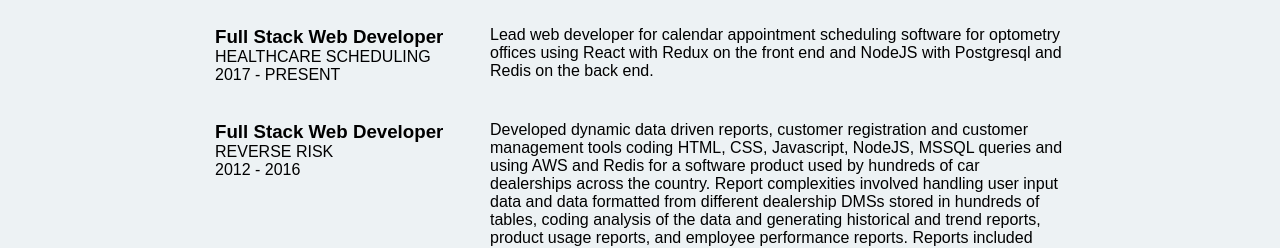
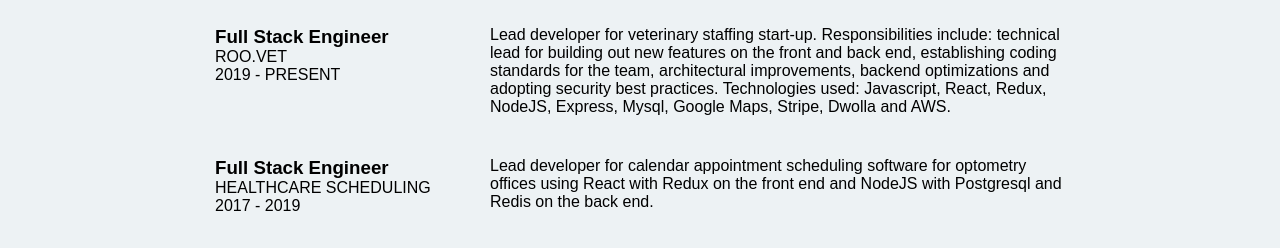
Before and after one commit to jmontydesign/jmontydesign.github.io, a plain HTML site: page index.html in a window 1280 px wide. Shown: the part 538-786 px from the top of the page. Drawn offline with Linux system fonts and the light colour scheme.

Commit message:
updates resume

```diff
--- a/index.html
+++ b/index.html
@@ -38,27 +38,38 @@
 
         <!-- Job 1 Details -->
         <div class="col-narrow">
-          <h3>Full Stack Web Developer</h3>
-          <p class="uppercase">Healthcare Scheduling</p>
-          <p>2017 - PRESENT</p>
+          <h3>Full Stack Engineer</h3>
+          <p class="uppercase">Roo.Vet</p>
+          <p>2019 - PRESENT</p>
         </div>
 
         <div class="col-wide job-description">
-          <p>Lead web developer for calendar appointment scheduling software for optometry offices using React with Redux on the front end and NodeJS with Postgresql and Redis on the back end.</p>
+          <p>Lead developer for veterinary staffing start-up. Responsibilities include: technical lead for building out new features on the front and back end, establishing coding standards for the team, architectural improvements, backend optimizations and adopting security best practices.  Technologies used: Javascript, React, Redux, NodeJS, Express, Mysql, Google Maps, Stripe, Dwolla and AWS.</p>
         </div>
 
         <!-- Job 2 Details -->
         <div class="col-narrow">
-          <h3>Full Stack Web Developer</h3>
+          <h3>Full Stack Engineer</h3>
+          <p class="uppercase">Healthcare Scheduling</p>
+          <p>2017 - 2019</p>
+        </div>
+
+        <div class="col-wide job-description">
+          <p>Lead developer for calendar appointment scheduling software for optometry offices using React with Redux on the front end and NodeJS with Postgresql and Redis on the back end.</p>
+        </div>
+
+        <!-- Job 3 Details -->
+        <div class="col-narrow">
+          <h3>Full Stack Engineer</h3>
           <p class="uppercase">Reverse Risk</p>
           <p>2012 - 2016</p>
         </div>
 
         <div class="col-wide job-description">
-          <p>Developed dynamic data driven reports, customer registration and customer management tools coding HTML, CSS, Javascript, NodeJS, MSSQL queries and using AWS and Redis for a software product used by hundreds of car dealerships across the country. Report complexities involved handling user input data and data formatted from different dealership DMSs stored in hundreds of tables, coding analysis of the data and generating historical and trend reports, product usage reports, and employee performance reports. Reports included user ability to filter based on time ranges, products, roles, and other criteria to instantly obtain exactly the customized data-crunched report they needed. Report design had to account for different levels of permissions to view data or partial data for the different customer roles.</p>
+          <p>Developed dynamic data driven reports, customer registration and customer management tools coding HTML, CSS, Javascript, NodeJS, MSSQL queries and using AWS and Redis for a software product used by hundreds of car dealerships across the country. Report complexities involved handling user input data and data formatted from different dealership DMSs stored in hundreds of tables, coding analysis of the data and generating historical and trend reports, product usage reports, and employee performance reports. </p>
         </div>
 
-        <!-- Job 3 Details -->
+        <!-- Job 4 Details -->
         <div class="col-narrow">
           <h3>Director of Game Design</h3>
           <p class="uppercase">Scientific Learning</p>
@@ -69,7 +80,7 @@
           <p>Designed UIs and coded working prototypes for neuro-science based adaptive training educational games focusing on improving short term auditory memory, auditory processing, and building sustained focused attention for youth with language learning impairments. Managed reward animation and sound asset production from internal illustrator/animators, sound designers and contract artists.</p>
         </div>
 
-        <!-- Job 4 Details -->
+        <!-- Job 5 Details -->
         <div class="col-narrow">
           <h3>Lead Prototype Designer</h3>
           <p class="uppercase">Scientific Learning</p>
```
Also changed, not shown: 1 other file.
